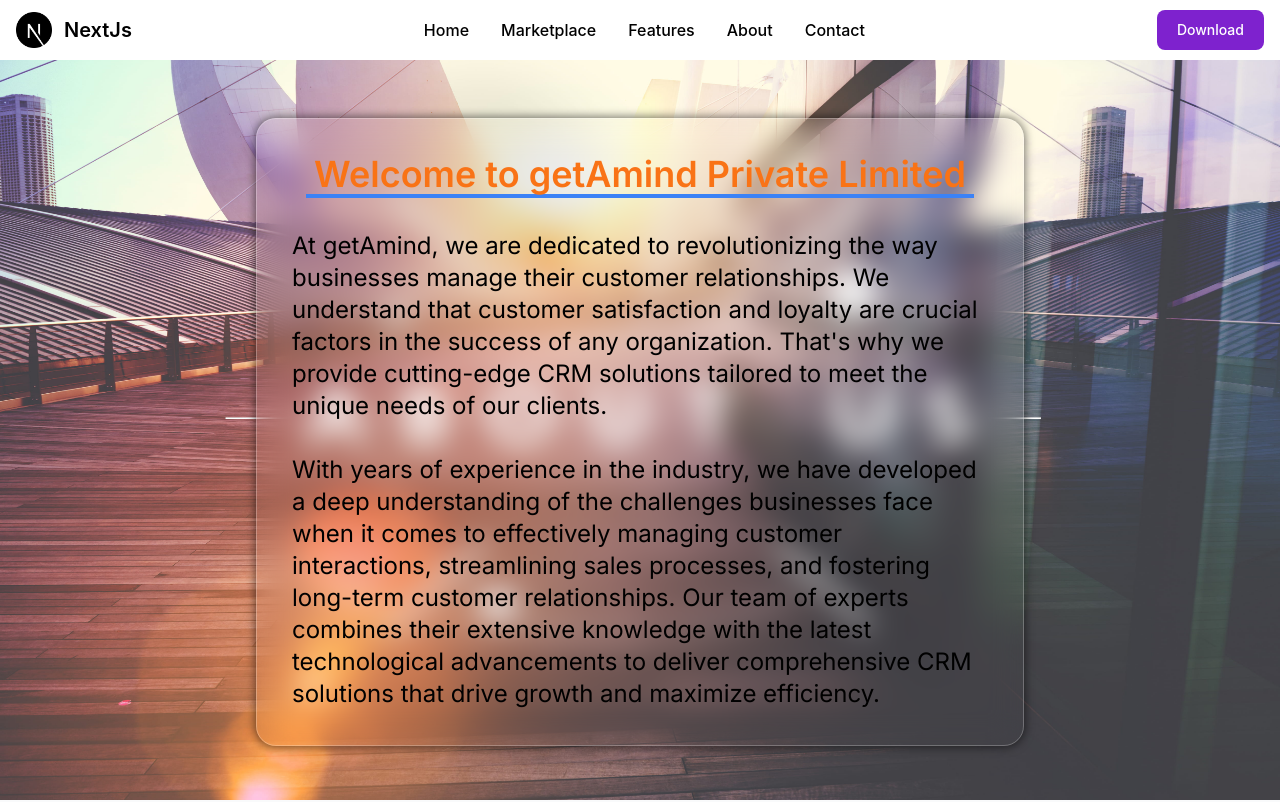
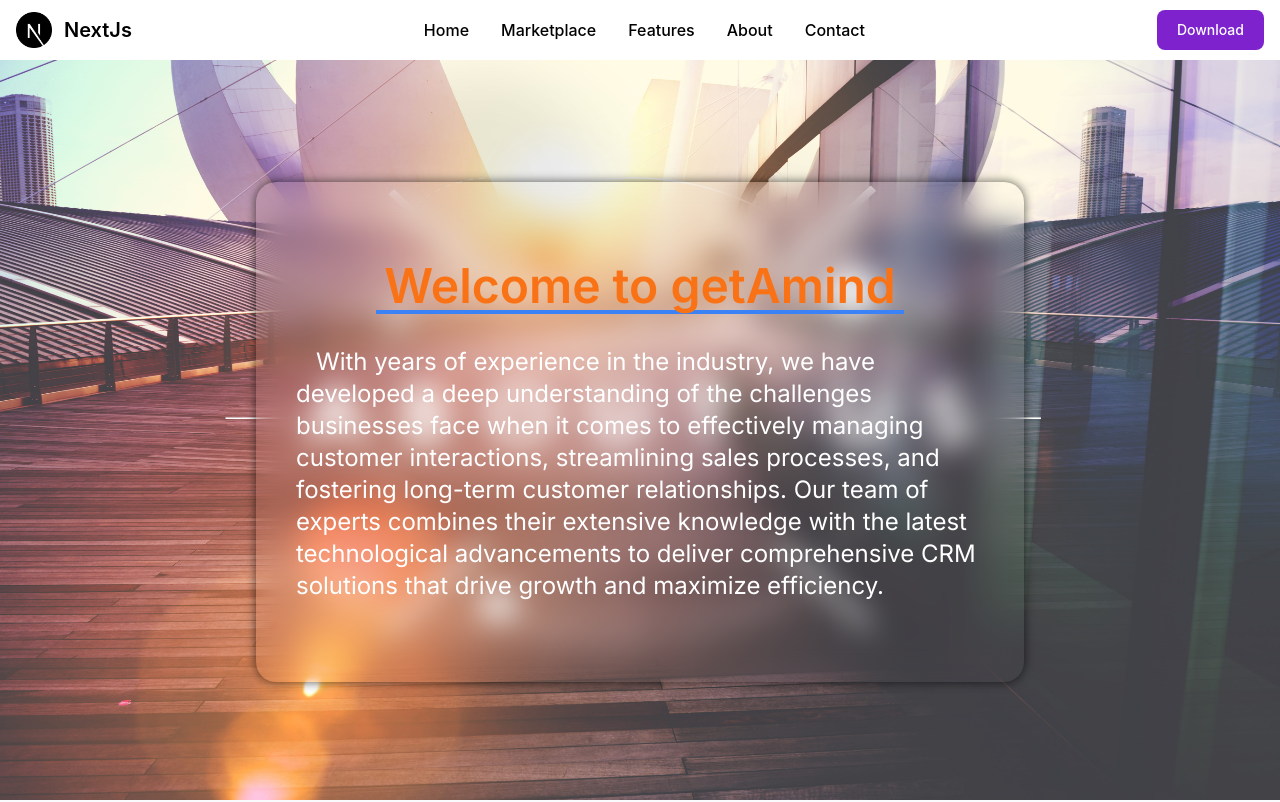
Before and after one commit to MickyLaitkor/ITservice, a Next.js app: page /about-us in a window 1280 px wide. Shown: the top 802 px of the page. Built offline with nearby package versions, Linux system fonts and the light colour scheme.

Commit message:
changed content

```diff
--- a/src/pages/about-us/index.tsx
+++ b/src/pages/about-us/index.tsx
@@ -21,24 +21,16 @@ const AboutUs: NextPage = () => {
         <div className="bg-white dark:bg-gray-800 font-[inter]">
           <div className="w-[90%] md:w-full  mx-auto">
             <div className="aboutUsBack pt-16 flex justify-center items-center h-[100vh]">
-              <div className="w-[60%] text-black card">
+              <div className="w-[60%] text-black intro px-10  py-20">
                 <div className="w-fit mx-auto mb-8  text-orange-500">
-                  <h1 className="text-4xl font-bold mb-0 mx-2 text-center">
-                    Welcome to getAmind Private Limited
+                  <h1 className="text-5xl font-bold mb-0 mx-2 text-center">
+                    Welcome to getAmind
                   </h1>
                   <div className="bg-blue-500 h-1"></div>
                 </div>
-                <div className="text-2xl">
+                <div className="text-2xl text-white">
                   {/* <div className="text-2xl "> */}
-                  <p>
-                    At getAmind, we are dedicated to revolutionizing the way
-                    businesses manage their customer relationships. We
-                    understand that customer satisfaction and loyalty are
-                    crucial factors in the success of any organization.
-                    That&apos;s why we provide cutting-edge CRM solutions
-                    tailored to meet the unique needs of our clients.
-                    <br />
-                    <br />
+                  <p className="indent-5">
                     With years of experience in the industry, we have developed
                     a deep understanding of the challenges businesses face when
                     it comes to effectively managing customer interactions,
--- a/src/styles/globals.css
+++ b/src/styles/globals.css
@@ -76,6 +76,13 @@ a {
 
   backdrop-filter: blur(15px);
 }
+.intro {
+  border-radius: 20px;
+  /* background-color: rgba(36, 36, 36, 0.2); */
+  box-shadow: 0 0 10px 1px rgba(0, 0, 0, 0.55);
+
+  backdrop-filter: blur(15px);
+}
 .cardHover:hover {
   /* background-color: rgba(36, 36, 36, 0.2); */
   box-shadow: 0 0 10px 1px rgba(0, 0, 0, 0.55);
```
